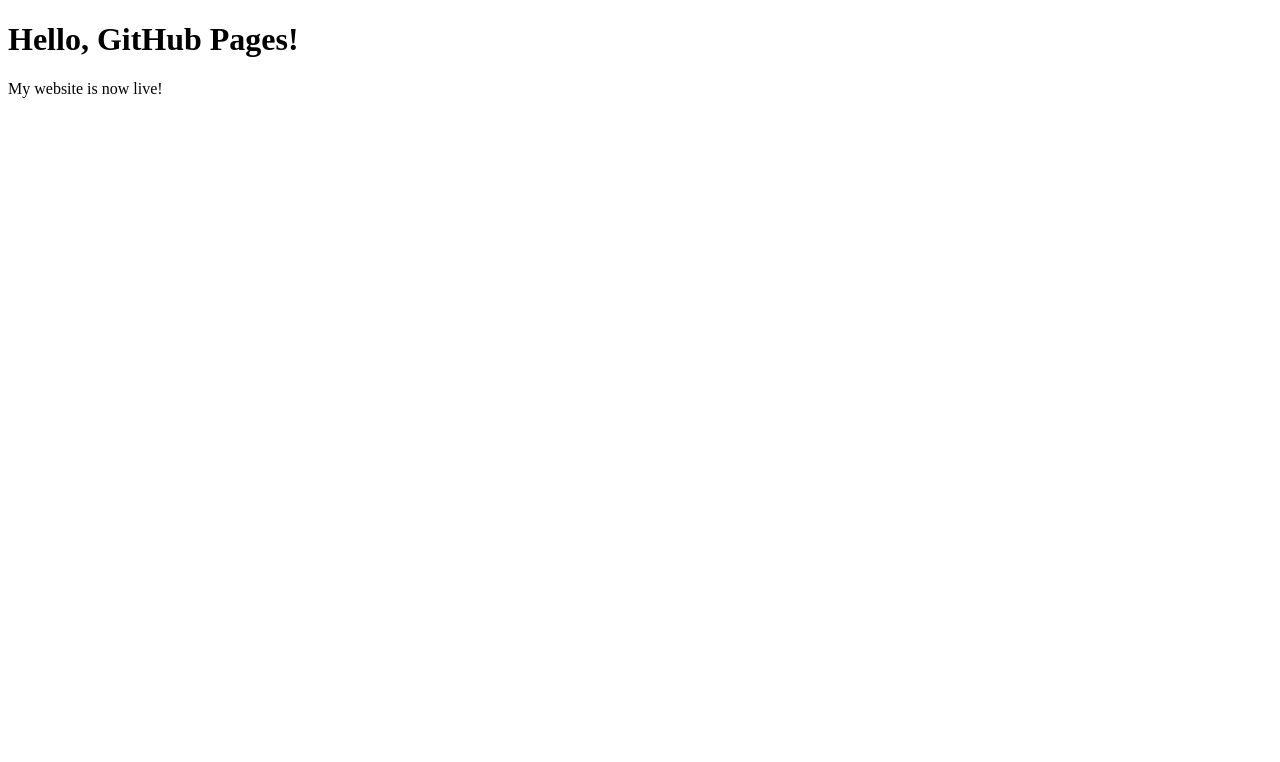
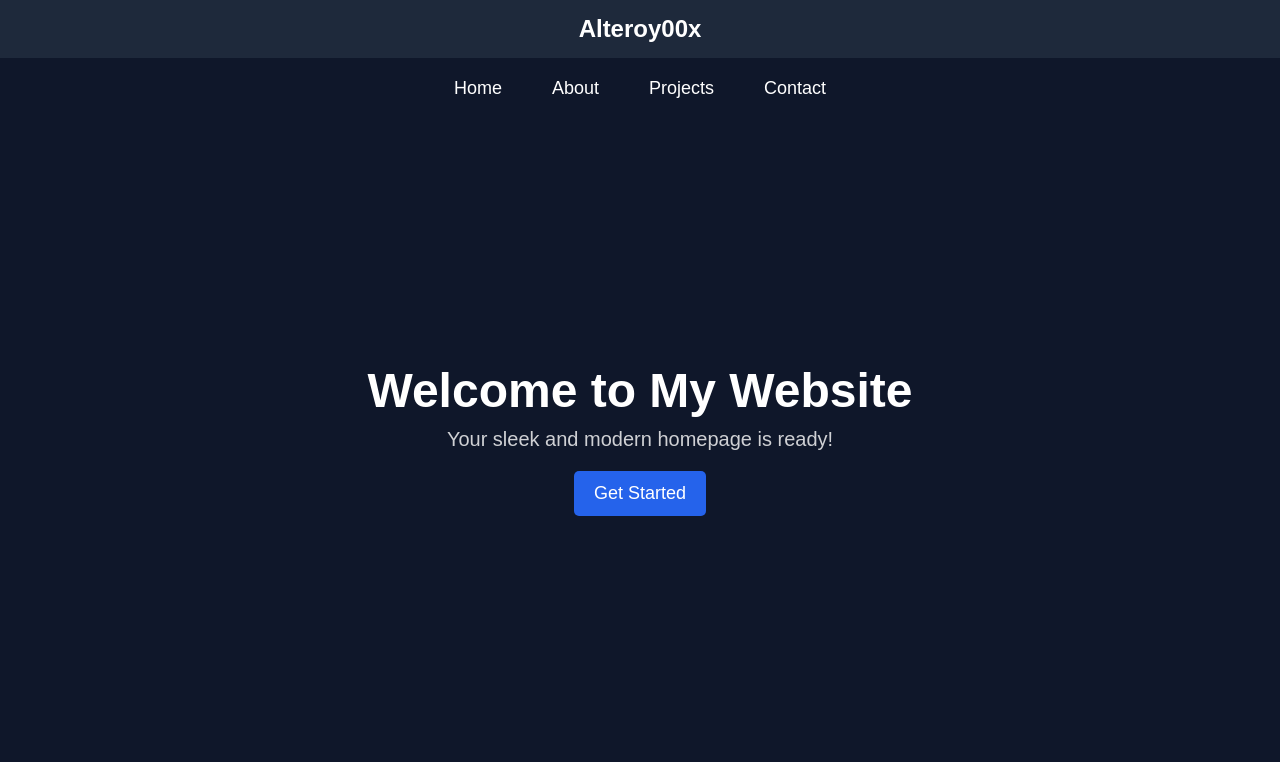
Before and after one commit to Alteroy00x/Alteroy00x, a plain HTML site: page index.html in a window 1280 px wide. Drawn offline with Linux system fonts and the light colour scheme.

Commit message:
Update index.html

```diff
--- a/index.html
+++ b/index.html
@@ -1,10 +1,87 @@
 <!DOCTYPE html>
-<html>
+<html lang="en">
 <head>
-    <title>My First Website</title>
+    <meta charset="UTF-8">
+    <meta name="viewport" content="width=device-width, initial-scale=1.0">
+    <title>Alteroy00x | Home</title>
+    <style>
+        * {
+            margin: 0;
+            padding: 0;
+            box-sizing: border-box;
+            font-family: Arial, sans-serif;
+        }
+        body {
+            background: #0f172a;
+            color: #fff;
+            text-align: center;
+        }
+        header {
+            background: #1e293b;
+            padding: 15px;
+            font-size: 24px;
+            font-weight: bold;
+        }
+        nav {
+            display: flex;
+            justify-content: center;
+            gap: 20px;
+            padding: 10px;
+        }
+        nav a {
+            color: #fff;
+            text-decoration: none;
+            font-size: 18px;
+            padding: 10px 15px;
+            border-radius: 5px;
+            transition: 0.3s;
+        }
+        nav a:hover {
+            background: #64748b;
+        }
+        .hero {
+            display: flex;
+            flex-direction: column;
+            justify-content: center;
+            align-items: center;
+            height: 80vh;
+        }
+        .hero h1 {
+            font-size: 48px;
+            margin-bottom: 10px;
+        }
+        .hero p {
+            font-size: 20px;
+            opacity: 0.8;
+        }
+        .btn {
+            display: inline-block;
+            margin-top: 20px;
+            padding: 12px 20px;
+            background: #2563eb;
+            color: white;
+            font-size: 18px;
+            border-radius: 5px;
+            text-decoration: none;
+            transition: 0.3s;
+        }
+        .btn:hover {
+            background: #1e40af;
+        }
+    </style>
 </head>
 <body>
-    <h1>Hello, GitHub Pages!</h1>
-    <p>My website is now live!</p>
+    <header>Alteroy00x</header>
+    <nav>
+        <a href="#">Home</a>
+        <a href="#">About</a>
+        <a href="#">Projects</a>
+        <a href="#">Contact</a>
+    </nav>
+    <div class="hero">
+        <h1>Welcome to My Website</h1>
+        <p>Your sleek and modern homepage is ready!</p>
+        <a href="#" class="btn">Get Started</a>
+    </div>
 </body>
 </html>
```
